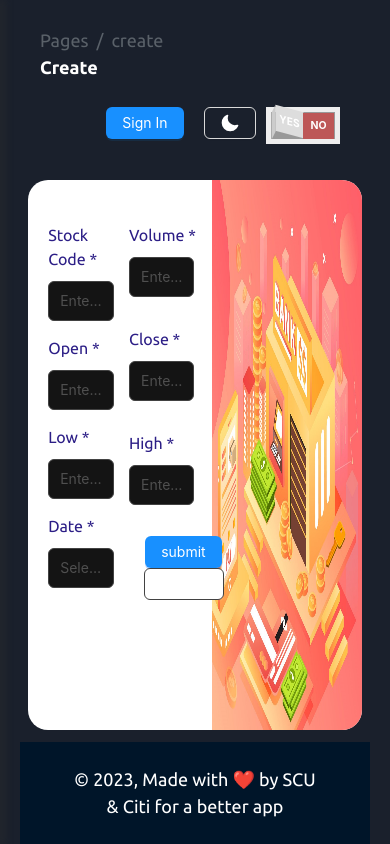
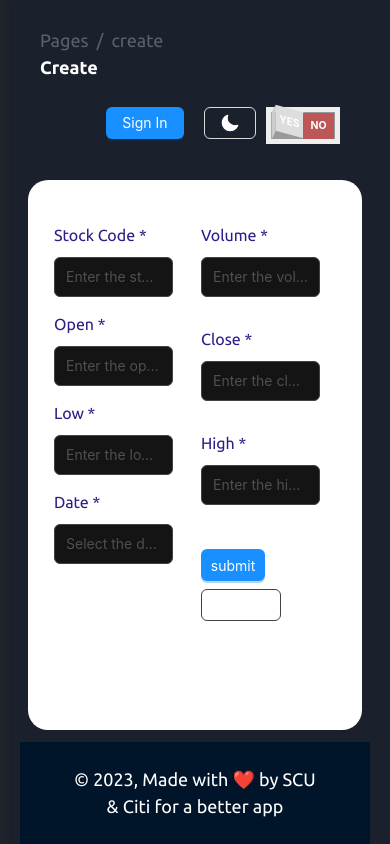
Before and after one commit to A-PolarBear/Citi_Frontend, a React app: page /create in a window 390 px wide. Built offline with nearby package versions, Linux system fonts and the light colour scheme.

Commit message:
style: create page responsive

```diff
--- a/src/pages/Create.tsx
+++ b/src/pages/Create.tsx
@@ -152,7 +152,7 @@ function Create() {
     <>
       <div className="createPage">
         {/* 1. 卡片左侧： */}
-        <div className="createLeftBox">
+        <div className="createLeftBox flex-auto">
           <div className="createLittleLeftBox">
             {/* 1.1 左侧竖栏： */}
             <div className="LeftColumn">
@@ -277,8 +277,8 @@ function Create() {
                   />
                   <div className="emailNullTxt" style={highValueNullState ? { display: "" } : { display: "none" }}>Please input the high price!</div>
                 </div>
-                <div style={{ marginTop: "20%" }}>
-                  <Button type="primary" className="createSubmitButton" onClick={submitData}>
+                <div style={{ marginTop: "20%" }} className="flex flex-col justify-start sm:items-center sm:flex-row">
+                  <Button type="primary" className="createSubmitButton mb-2 w-16 sm:mb-0 sm:mr-3" onClick={submitData}>
                     submit
                   </Button>
                   <Button
@@ -295,7 +295,7 @@ function Create() {
         </div>
 
         {/* 2. 卡片右侧 */}
-        <div className="createRIghtBox">
+        <div className="createRIghtBox hidden  md:block">
           <img src={createPageImg} className="createPageImg" alt="" />
         </div>
       </div>
--- a/src/pages/Stock.tsx
+++ b/src/pages/Stock.tsx
@@ -195,8 +195,8 @@ function Stock() {
   const loading_DIY = <Loading></Loading>;
 
   return (
-    <div>
-      <Card title="Stock" hoverable={true}>
+    <div className="mt-2">
+      <Card hoverable={true}>
         <div>
           <Form
             style={{ display: "flex", justifyContent: "space-between" }}
--- a/src/sign.css
+++ b/src/sign.css
@@ -249,7 +249,7 @@
   width: 88%;
   height: 90%;
   display: flex;
-  margin-left: 10%;
+  margin-left: 12px;
 }
 
 .createLittleLeftBox .LeftColumn{
@@ -283,10 +283,8 @@
 }
 
 .createSubmitButton{
-  margin-left: 20%;
 }
 .creatResetButton{
-  margin-left: 15px;
   width: 80px;
 }
 
```
